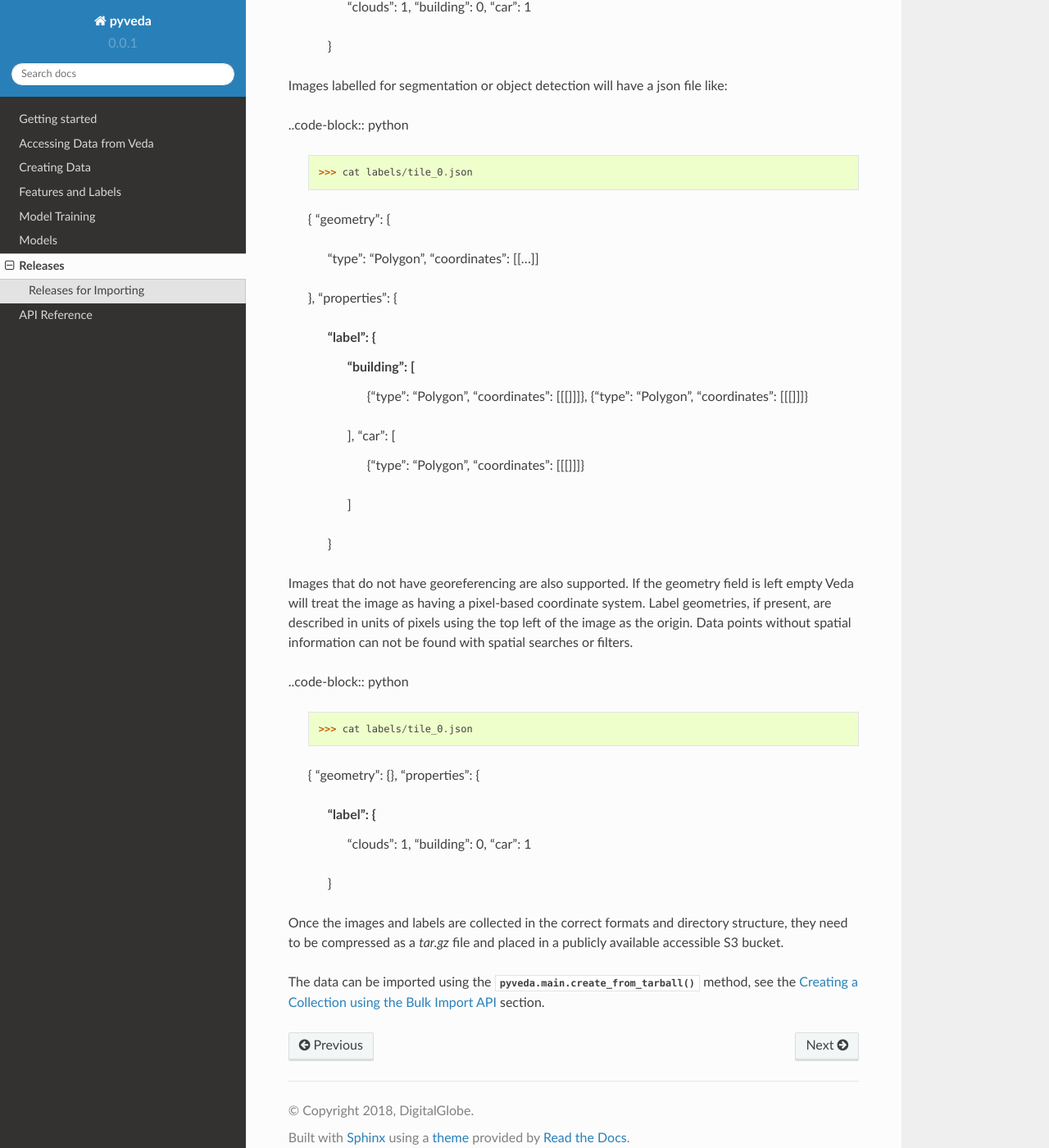
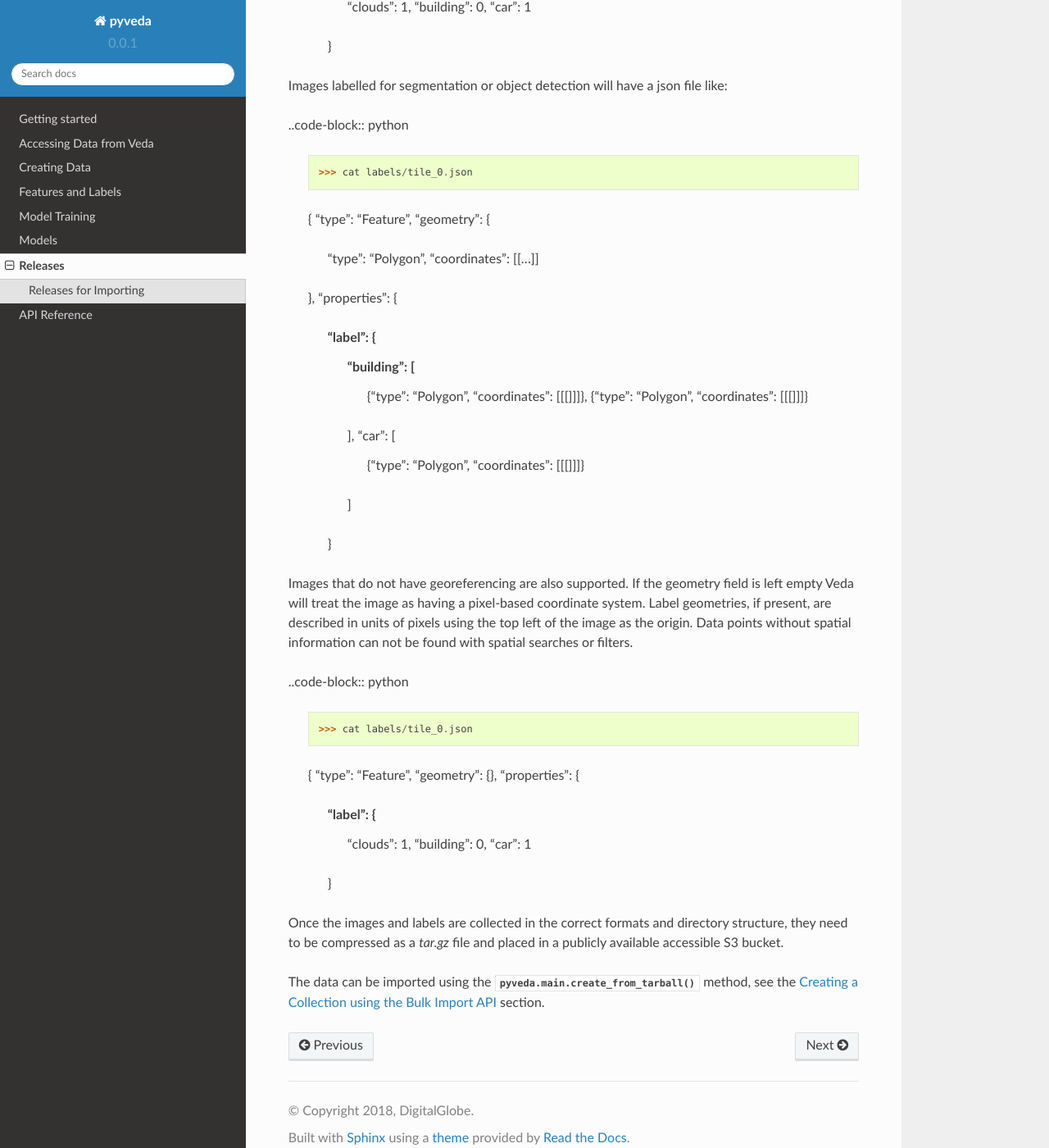
Before and after one commit to DigitalGlobe/pyveda, a Sphinx documentation site: the page built from docs/releases.rst, in a window 1280 px wide and 1400 px high, scrolled down 1618 px. Shown: the whole window at 82% size. Built offline with Sphinx 7.4.7 and the Read the Docs theme 2.0.0, drawn with Linux system fonts in a browser that asks for light colours; some of the changed text lies outside the part shown.

Commit message:
update geosjson

```diff
--- a/docs/releases.rst
+++ b/docs/releases.rst
@@ -56,6 +56,7 @@ A simplified example of the contents of the json file for classified images is:
     >>> cat labels/tile_0.json
 
     {
+    "type": "Feature",
     "geometry": {
         "type": "Polygon",
         "coordinates": [[...]]
@@ -76,6 +77,7 @@ Images labelled for segmentation or object detection will have a json file like:
     >>> cat labels/tile_0.json
 
     {
+    "type": "Feature",
     "geometry": {
         "type": "Polygon",
         "coordinates": [[...]]
@@ -100,6 +102,7 @@ Images that do not have georeferencing are also supported. If the geometry field
     >>> cat labels/tile_0.json
 
     {
+    "type": "Feature",
     "geometry": {},
     "properties": {
         "label": {
```
